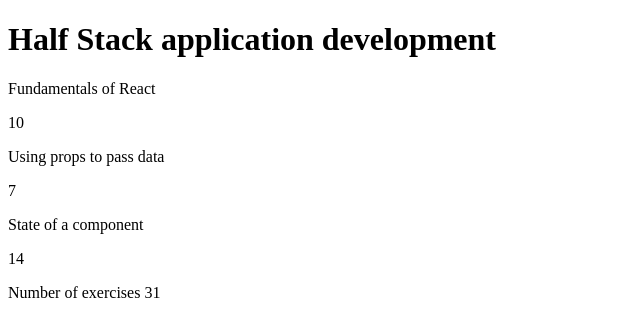
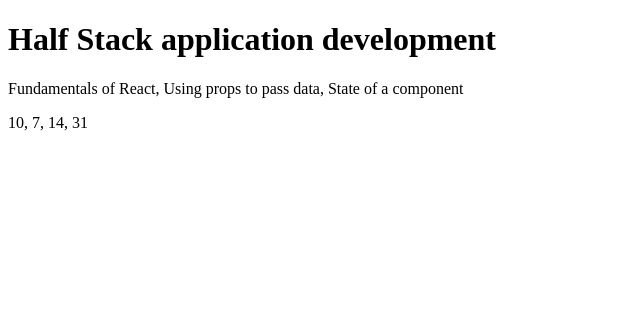
Before and after one commit to JNeed/JN_Helsinki_Course_Part1, a JavaScript app in the folder courseinfo/: page / in a window 1280 px wide. Shown: the top 336 px of the page, without its empty margins (0-640 px from the left). Built offline with nearby package versions, Linux system fonts and the light colour scheme; the HTML template or start-up script is replaced by a standard one.

Commit message:
Update App.js
Refactored so that return statement only referred to each component once.

```diff
--- a/courseinfo/src/App.js
+++ b/courseinfo/src/App.js
@@ -9,7 +9,7 @@
 const Content = (props) => {
   return (
     <div>
-      <p>{props.part}</p>
+      <p>{props.parts}</p>
     </div>
   );
 }
@@ -17,7 +17,7 @@
 const Total = (props) => {
   return(
     <div>
-      <p>{props.exercise}</p>
+      <p>{props.totals}</p>
     </div>
   );
 }
@@ -30,20 +30,13 @@
   const exercises2 = 7;
   const part3 = 'State of a component';
   const exercises3 = 14;
-
+  const parts = [part1, ', ', part2, ', ', part3];
+  const totals = [exercises1, ', ', exercises2, ', ', exercises3, ', ', exercises1+exercises2+exercises3];
   return (
     <div>
       <Header course={course} />
-      <p>
-        <Content part = {part1} /> <Total exercise={exercises1} />
-      </p>
-      <p>
-        <Content part = {part2}/> <Total exercise={exercises2} />
-      </p>
-      <p>
-        <Content part = {part3} /> <Total exercise={exercises3} />
-      </p>
-      <p>Number of exercises {exercises1 + exercises2 + exercises3}</p>
+      <Content parts={parts} />
+      <Total totals = {totals} />
     </div>
   );
 }
```
